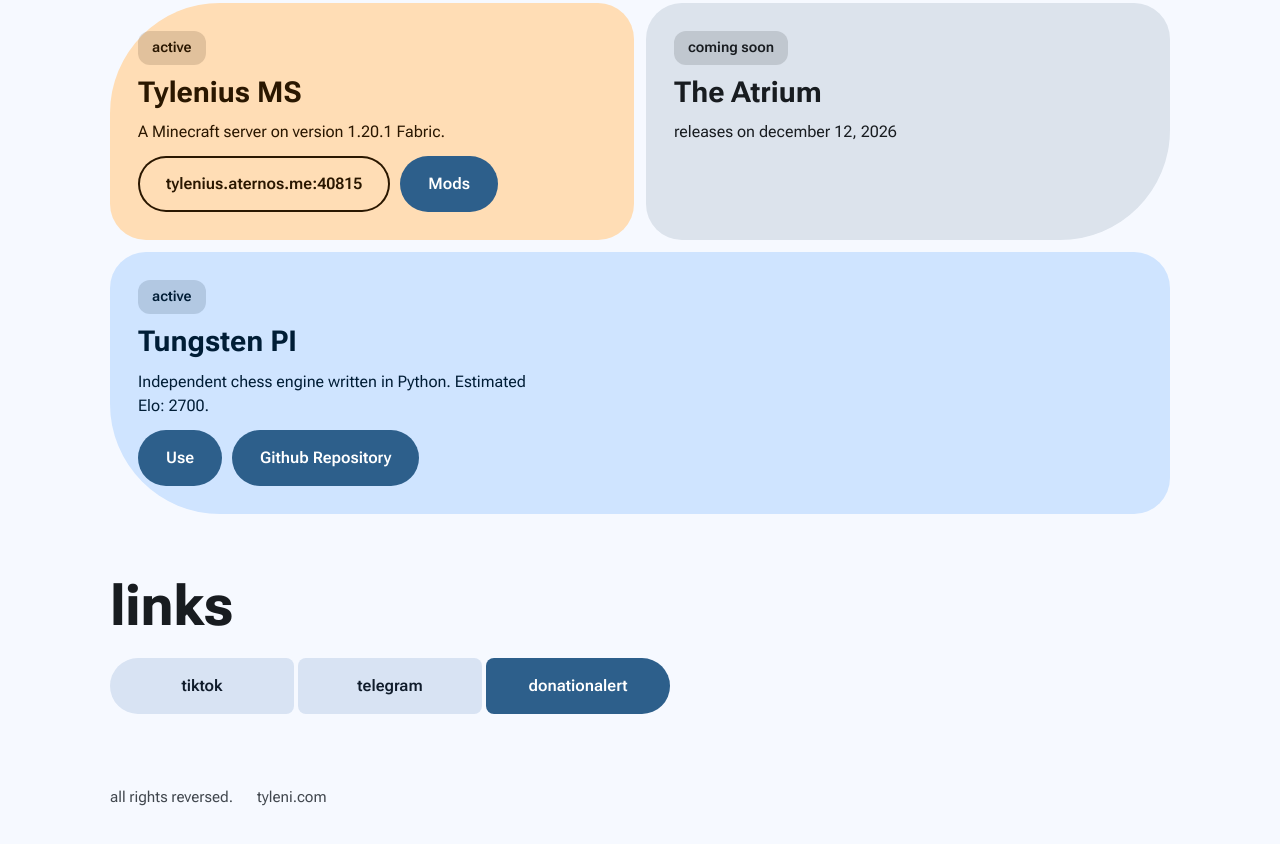
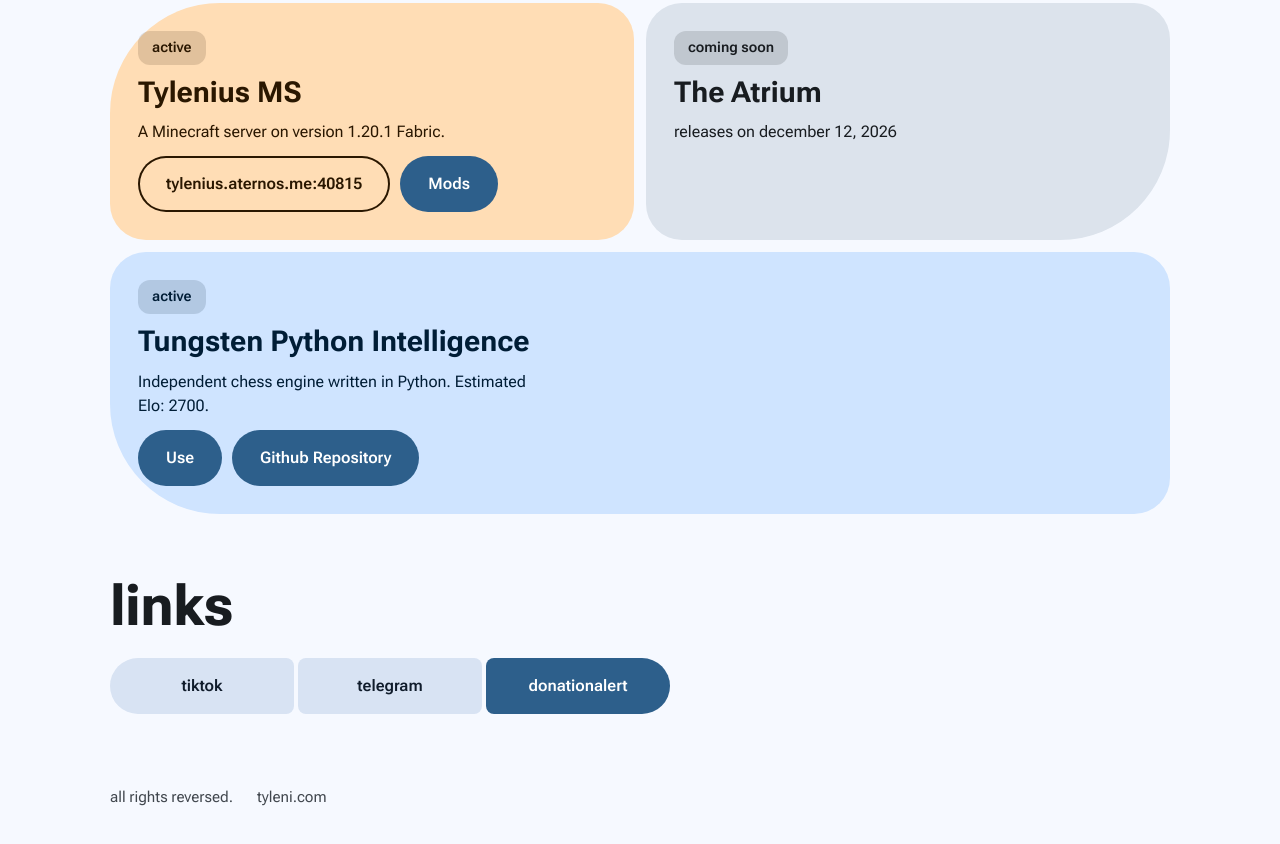
Before and after one commit to retrogen129/fks, a plain HTML site: page index.html in a window 1280 px wide. Shown: the part 1380-2224 px from the top of the page. Drawn offline with Linux system fonts and the light colour scheme.

Commit message:
Update index.html

```diff
--- a/index.html
+++ b/index.html
@@ -147,7 +147,7 @@ var PROJECTS=[
   {title:"Tylenius MS",status:"active",text:"A Minecraft server on version 1.20.1 Fabric.",
    links:[{label:"tylenius.aternos.me:40815",copy:"tylenius.aternos.me:40815"},{label:"Mods",href:"https://t.me/tylenius/2",primary:true}]},
   {title:"The Atrium",status:"coming soon",text:"releases on december 12, 2026"},
-  {title:"Tungsten PI",status:"active",text:"Independent chess engine written in Python. Estimated Elo: 2700.",
+  {title:"Tungsten Python Intelligence",status:"active",text:"Independent chess engine written in Python. Estimated Elo: 2700.",
    links:[{label:"Use",href:"https://tyleni.com/tungsten",primary:true},{label:"Github Repository",href:"https://github.com/retroggen/tungsten",primary:true}]}
 ];
 
```
